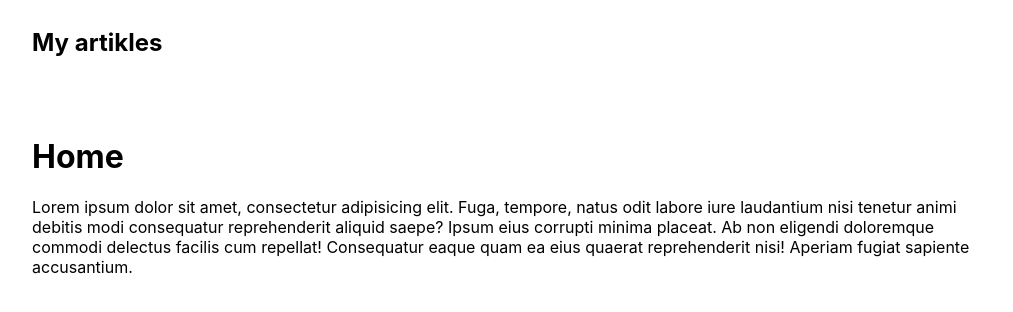
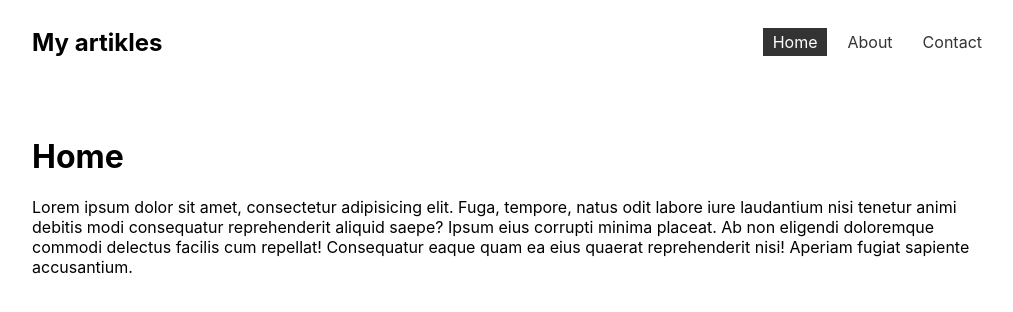
Before and after one commit to shahbozshirinboyev/react-router-dom, a React (Vite) app: page / in a window 1280 px wide. Shown: the top 312 px of the page, without its empty margins (128-1141 px from the left). Built offline with nearby package versions, Linux system fonts and the light colour scheme.

Commit message:
Link and NavLink import and use

```diff
--- a/src/App.css
+++ b/src/App.css
@@ -21,4 +21,13 @@
 nav a {
   color: #333;
   padding: 4px 10px;
+  text-decoration: none;
 }
+nav a:hover {
+  font-weight: bold;
+}
+nav a.active{
+  color: white;
+  background: #333;
+  text-decoration: none;
+}
--- a/src/App.jsx
+++ b/src/App.jsx
@@ -1,7 +1,7 @@
 import './App.css'
 
 // react-router-dom
-import { BrowserRouter, Routes, Route } from 'react-router-dom'
+import { BrowserRouter, Routes, Route, NavLink } from 'react-router-dom'
 
 // pages
 import Home from './pages/Home'
@@ -16,6 +16,9 @@
 
         <nav>
           <h1>My artikles</h1>
+          <NavLink to="/">Home</NavLink>
+          <NavLink to="/about">About</NavLink>
+          <NavLink to="/contact">Contact</NavLink>
         </nav>
 
         <Routes>
```
